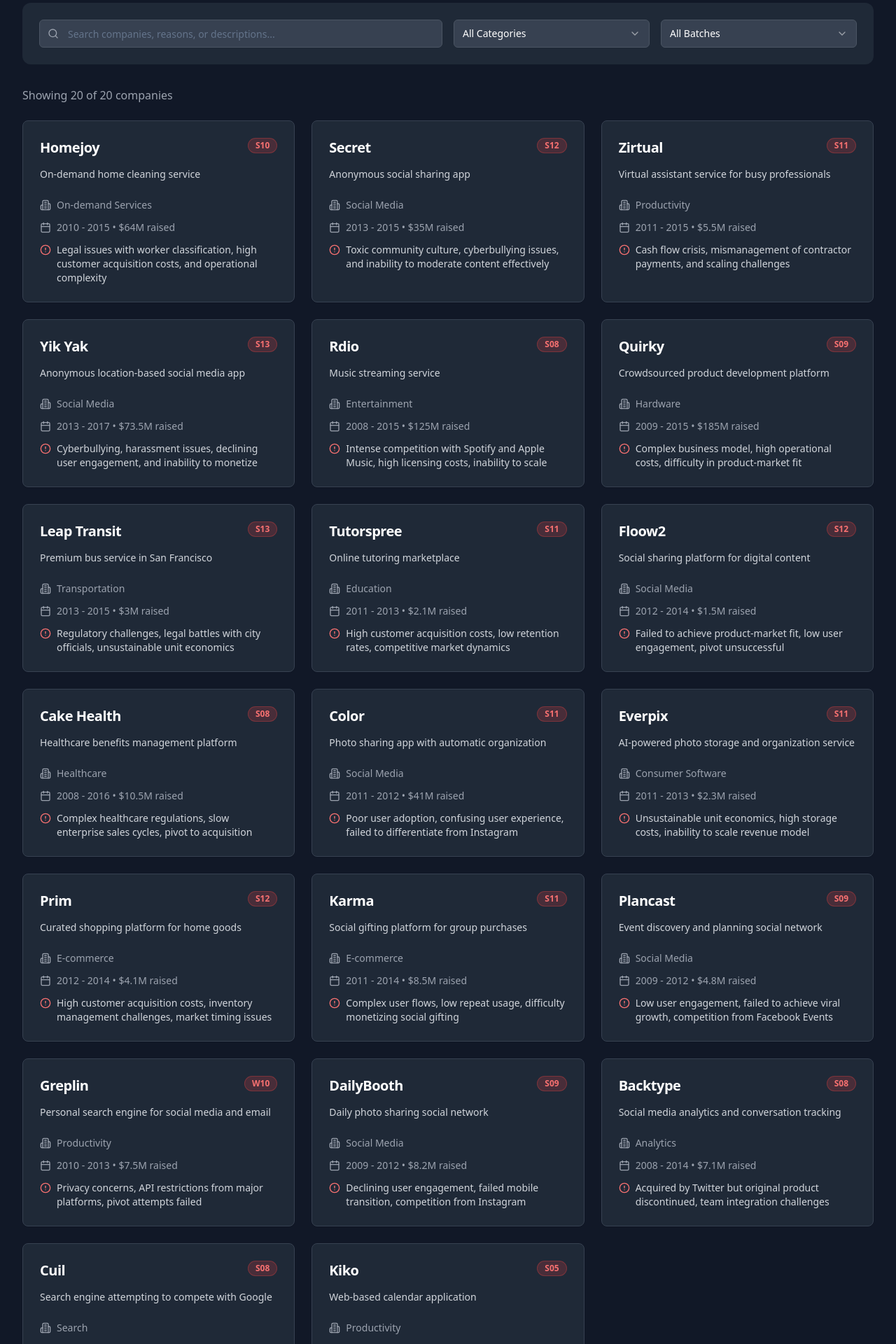
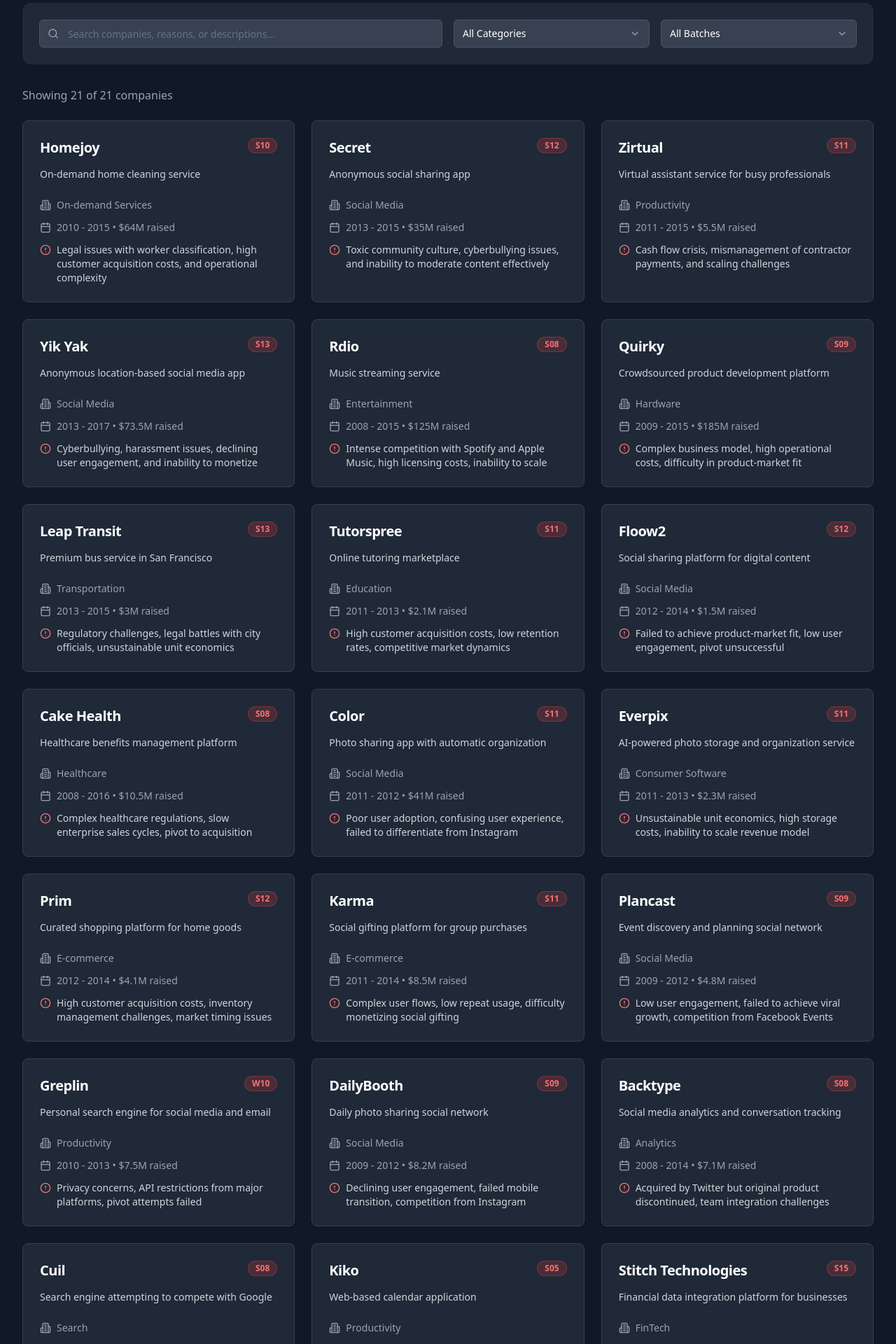
Before and after one commit to modelorona/ycombinator-graveyard-stories, a React (Vite) app: page / in a window 1280 px wide. Shown: the part 620-2540 px from the top of the page at 70% size. Built offline with nearby package versions, Linux system fonts and the light colour scheme.

Commit message:
Add Stitch Technologies to dead companies
Add Stitch Technologies with relevant details.

```diff
--- a/src/pages/Index.tsx
+++ b/src/pages/Index.tsx
@@ -260,6 +260,18 @@ const deadCompanies: DeadCompany[] = [
     founded: 2005,
     shutdownYear: 2006,
     funding: "$0.25M"
+  },
+  {
+    id: 21,
+    name: "Stitch Technologies",
+    batch: "S15",
+    year: 2015,
+    description: "Financial data integration platform for businesses",
+    reason: "Complex regulatory environment, difficulty scaling enterprise sales, technical challenges with data standardization",
+    category: "FinTech",
+    founded: 2015,
+    shutdownYear: 2019,
+    funding: "$12M"
   }
 ];
 
```
